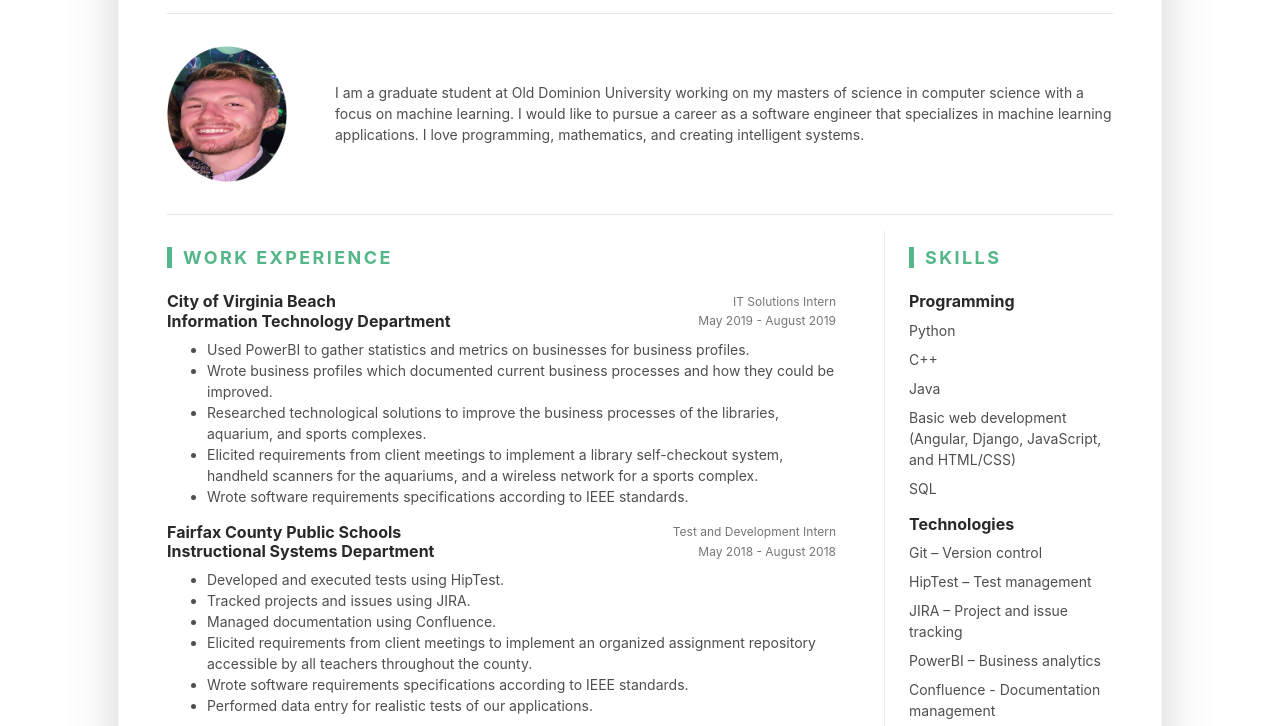
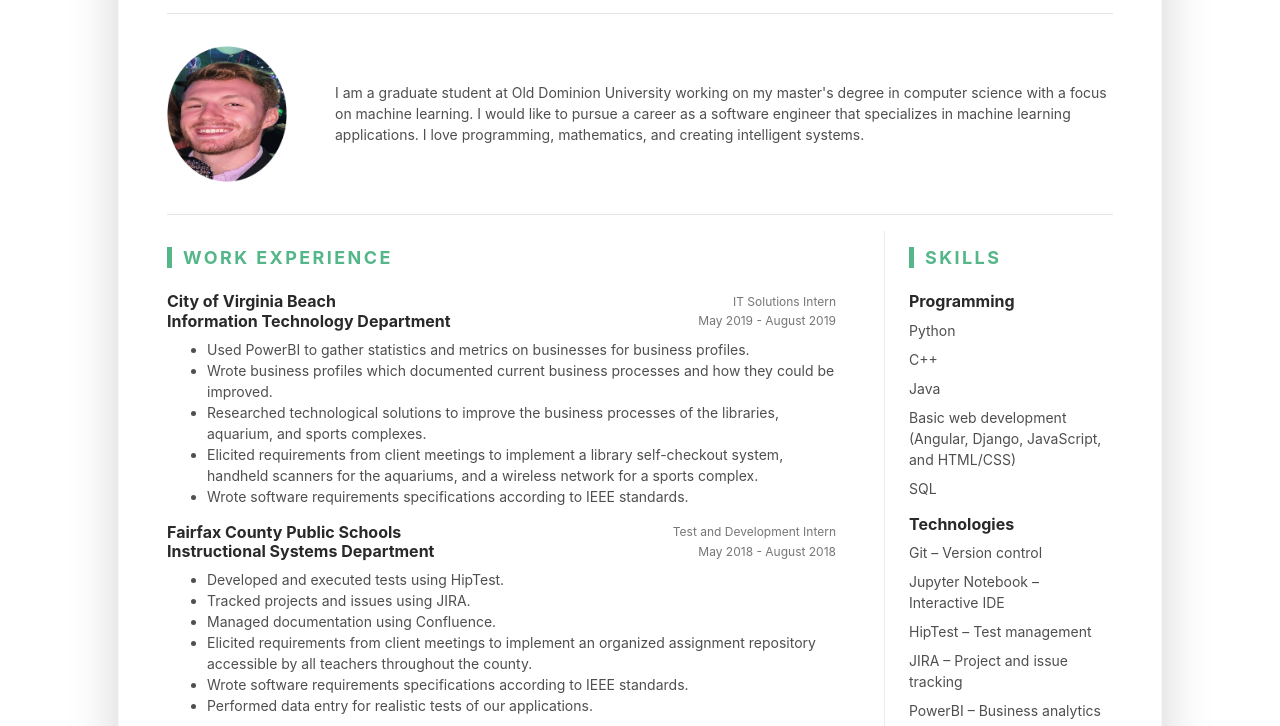
Before and after one commit to jkutchi/jkutchi.github.io, a plain HTML site: page index.html in a window 1280 px wide. Shown: the part 196-922 px from the top of the page. Drawn offline with Linux system fonts and the light colour scheme.

Commit message:
Updated Bio/Interests

```diff
--- a/index.html
+++ b/index.html
@@ -50,7 +50,7 @@
 					<div class="media flex-column flex-md-row align-items-center">
 						<img class="resume-profile-image mb-3 mb-md-0 mr-md-5 ml-md-0 rounded mx-auto" src="assets/images/resume-profile.png" alt="image">
 						<div class="media-body text-left">
-							<p class="mb-0">I am a graduate student at Old Dominion University working on my masters of science in computer science with a focus on machine learning.
+							<p class="mb-0">I am a graduate student at Old Dominion University working on my master's degree in computer science with a focus on machine learning.
 											I would like to pursue a career as a software engineer that specializes in machine learning applications. I love programming, mathematics, and
 											creating intelligent systems.</p>
 						</div><!--//media-body-->
@@ -210,6 +210,7 @@
 									<h4 class="item-title">Technologies</h4>
 									<ul class="list-unstyled resume-skills-list">
 										<li class="mb-2">Git – Version control</li>
+										<li class="mb-2">Jupyter Notebook – Interactive IDE</li>
 										<li class="mb-2">HipTest – Test management<li>
 										<li class="mb-2">JIRA – Project and issue tracking</li>
 										<li class="mb-2">PowerBI – Business analytics </li>
@@ -254,7 +255,7 @@
 										<h3 class="text-uppercase resume-section-heading mb-4">Interests</h3>
 										<ul class="list-unstyled resume-interests-list mb-0">
 											<li class="mb-2">Snowboarding</li>
-											<li class="mb-2">Hiking</li>
+											<li class="mb-2">Weightlifting</li>
 											<li>Travelling</li>
 										</ul>
 									</section><!--//certificates-section-->
```
